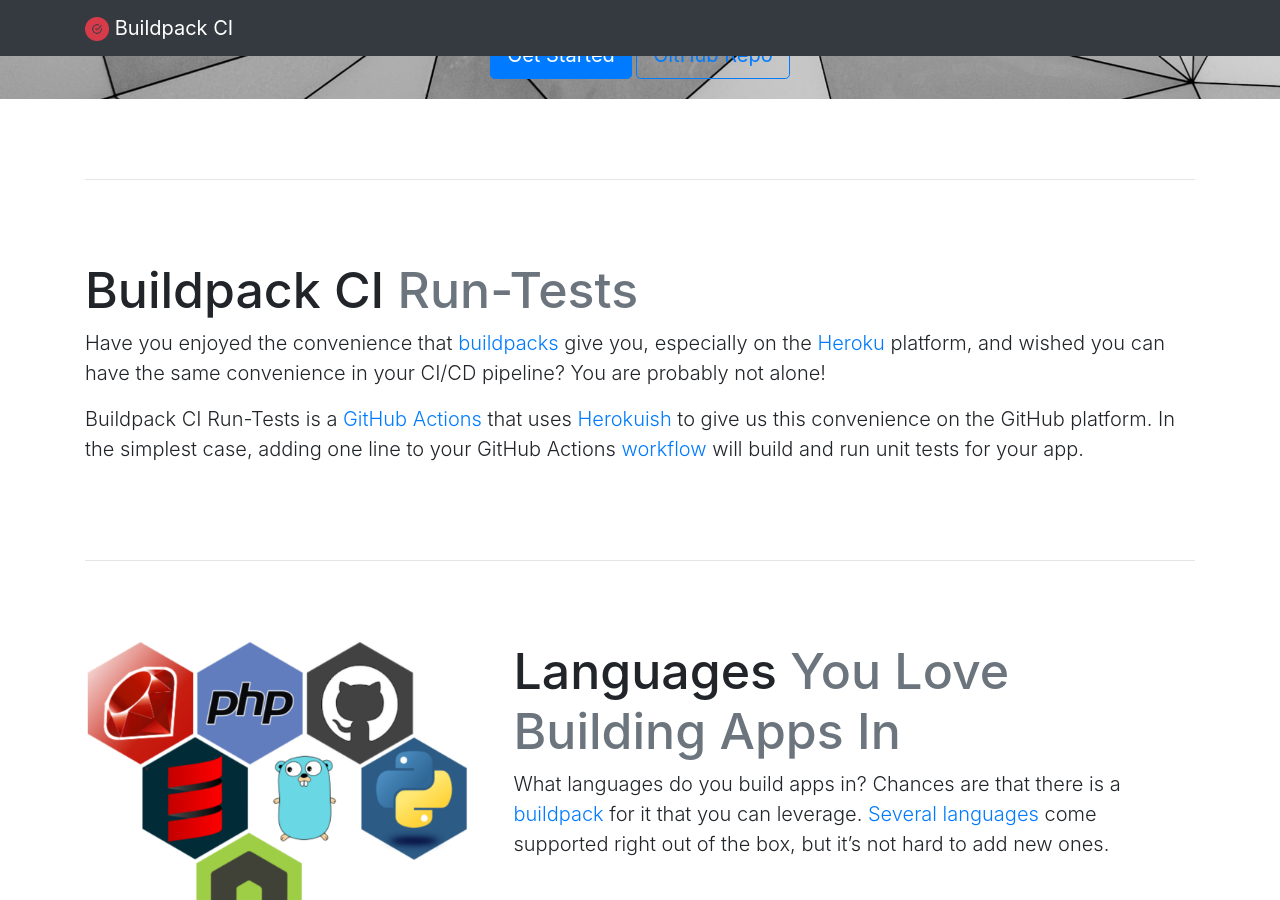
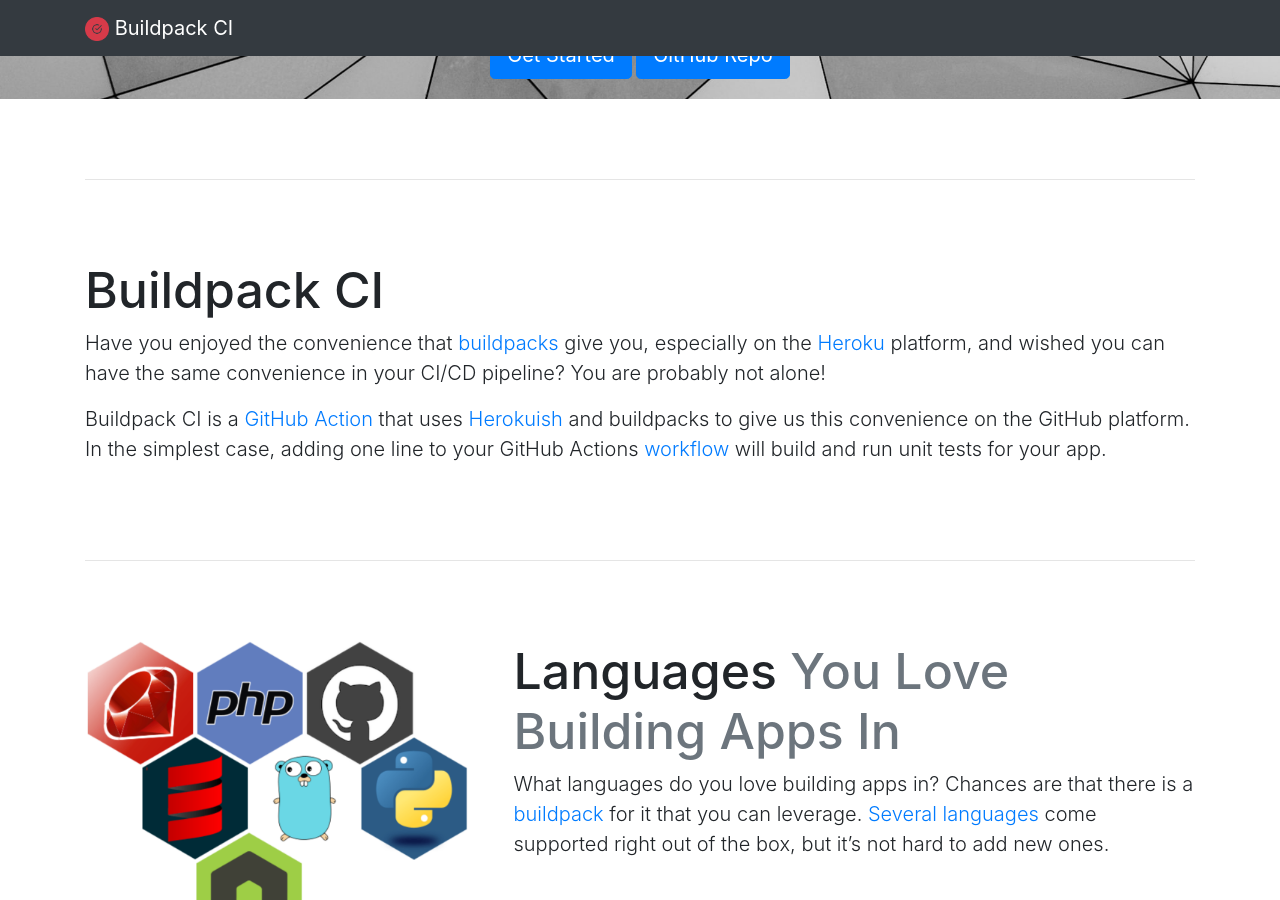
Before and after one commit to buildpack-ci/buildpack-ci.github.io, a Jekyll site: the page built from index.html, in a window 1280 px wide and 900 px high, scrolled down 511 px. Built offline with Jekyll 4.4.1, drawn with Linux system fonts in a browser that asks for light colours.

Commit message:
fine tune

```diff
--- a/_includes/header.html
+++ b/_includes/header.html
@@ -8,7 +8,7 @@
   <div class='buttons'>
     <div class='container'>
       <a class="btn btn-primary btn-lg" role="button" href="https://github.com/marketplace/actions/buildpack-ci">Get Started</a>
-      <a class="btn btn-outline-primary btn-lg" role="button" href="https://github.com/buildpack-ci/run-tests">GitHub Repo</a>
+      <a class="btn btn-primary btn-lg" role="button" href="https://github.com/buildpack-ci/run-tests">GitHub Repo</a>
     </div>
   </div>
 </header>
```
Also changed, not shown: _features/00-description.md (+1 -2 lines), _features/01-languages.md (+1 -1 lines), assets/images/github-workflow.png.
